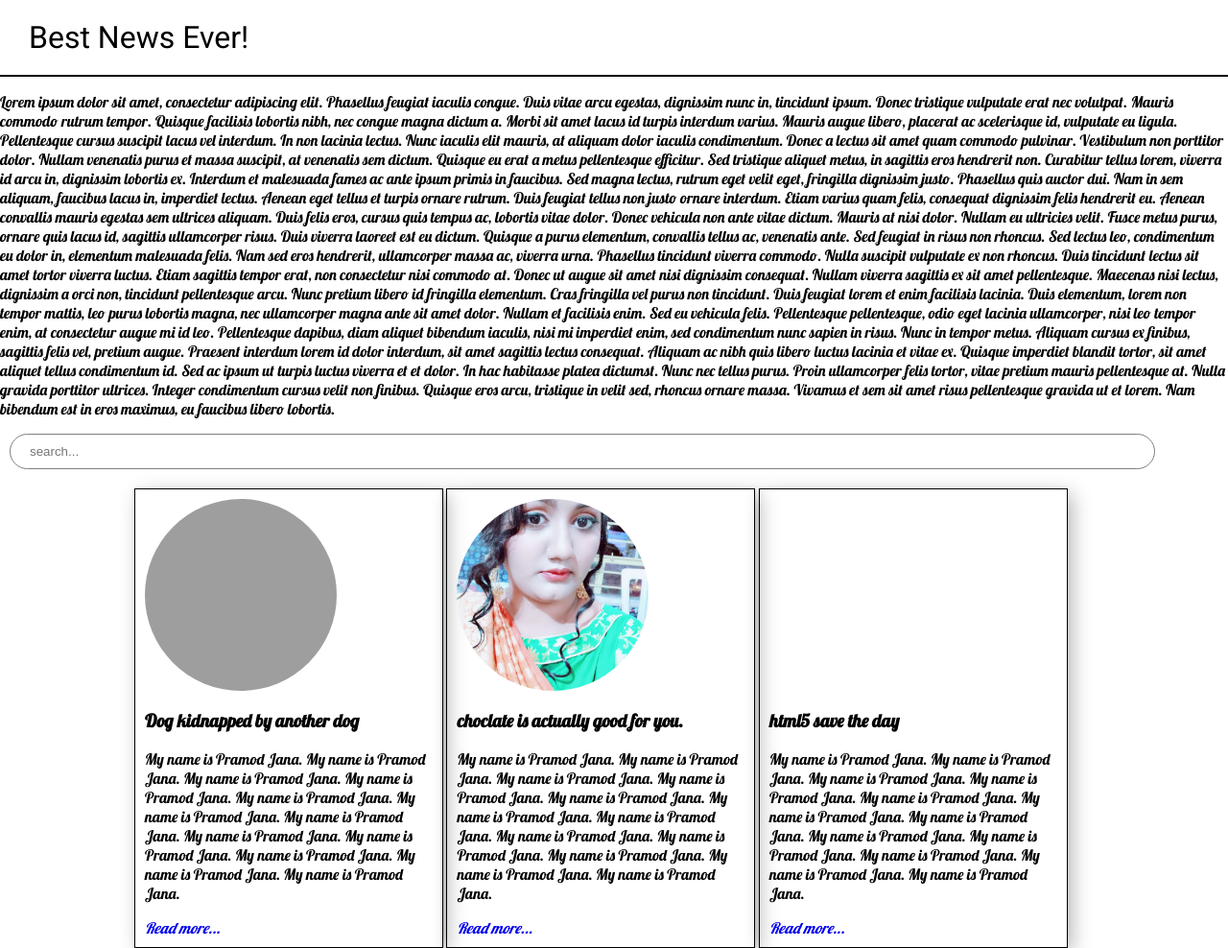
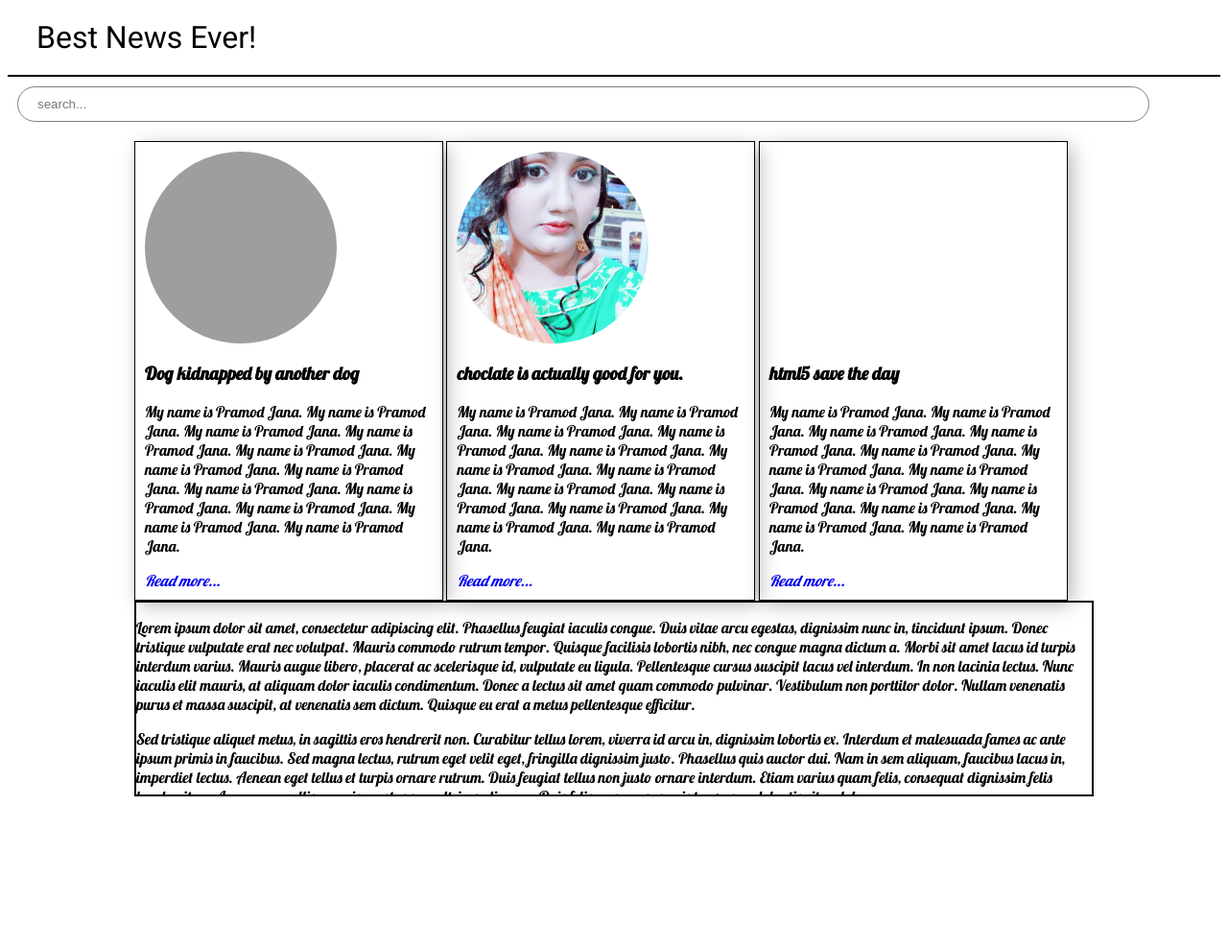
Before and after one commit to PramodJana/front-end, a plain HTML site: page text_site.html in a window 1280 px wide. Shown: the whole page at 96% size. After the commit the page ends 838 px from the top, so only its background shows below. Drawn offline with Linux system fonts and the light colour scheme; grey boxes are pictures that could not be loaded.

Commit message:
final commit of css code

```diff
--- a/css/style.css
+++ b/css/style.css
@@ -5,7 +5,7 @@ body
 {
   font-family: 'Lobster', cursive;
   font-weight: 300 !important;
-  margin: 0px;
+
 
 }
 
@@ -23,7 +23,23 @@ body h1
 #main-header
 {
   border-bottom:2px solid black;
+  position: relative;
+  width:100%;
+  background: rgba(255, 255, 255, 0.5);
+  top: 0px;
+  left: 0px;
 }
+
+/* #main-header ::before
+{
+  content : "";
+  display: block;
+  width: 5px;
+  height: 30px;
+  background: black;
+  position: absolute;
+  top: 0px;
+} */
 
 #top-stories
 {
@@ -92,3 +108,11 @@ article:active
 {
   opacity: .4;
 }
+
+.my-text
+{
+  max-height: 200px;
+  overflow: scroll;
+  overflow-x: hidden;
+  border:2px solid black;
+}
--- a/text_site.html
+++ b/text_site.html
@@ -15,16 +15,7 @@
     <h1 id="site-title">Best News Ever!</h1>
   </header>
 
-  <p>
-Lorem ipsum dolor sit amet, consectetur adipiscing elit. Phasellus feugiat iaculis congue. Duis vitae arcu egestas, dignissim nunc in, tincidunt ipsum. Donec tristique vulputate erat nec volutpat. Mauris commodo rutrum tempor. Quisque facilisis lobortis nibh, nec congue magna dictum a. Morbi sit amet lacus id turpis interdum varius. Mauris augue libero, placerat ac scelerisque id, vulputate eu ligula. Pellentesque cursus suscipit lacus vel interdum. In non lacinia lectus. Nunc iaculis elit mauris, at aliquam dolor iaculis condimentum. Donec a lectus sit amet quam commodo pulvinar. Vestibulum non porttitor dolor. Nullam venenatis purus et massa suscipit, at venenatis sem dictum. Quisque eu erat a metus pellentesque efficitur.
 
-Sed tristique aliquet metus, in sagittis eros hendrerit non. Curabitur tellus lorem, viverra id arcu in, dignissim lobortis ex. Interdum et malesuada fames ac ante ipsum primis in faucibus. Sed magna lectus, rutrum eget velit eget, fringilla dignissim justo. Phasellus quis auctor dui. Nam in sem aliquam, faucibus lacus in, imperdiet lectus. Aenean eget tellus et turpis ornare rutrum. Duis feugiat tellus non justo ornare interdum. Etiam varius quam felis, consequat dignissim felis hendrerit eu. Aenean convallis mauris egestas sem ultrices aliquam. Duis felis eros, cursus quis tempus ac, lobortis vitae dolor.
-
-Donec vehicula non ante vitae dictum. Mauris at nisi dolor. Nullam eu ultricies velit. Fusce metus purus, ornare quis lacus id, sagittis ullamcorper risus. Duis viverra laoreet est eu dictum. Quisque a purus elementum, convallis tellus ac, venenatis ante. Sed feugiat in risus non rhoncus. Sed lectus leo, condimentum eu dolor in, elementum malesuada felis. Nam sed eros hendrerit, ullamcorper massa ac, viverra urna. Phasellus tincidunt viverra commodo. Nulla suscipit vulputate ex non rhoncus. Duis tincidunt lectus sit amet tortor viverra luctus. Etiam sagittis tempor erat, non consectetur nisi commodo at. Donec ut augue sit amet nisi dignissim consequat.
-
-Nullam viverra sagittis ex sit amet pellentesque. Maecenas nisi lectus, dignissim a orci non, tincidunt pellentesque arcu. Nunc pretium libero id fringilla elementum. Cras fringilla vel purus non tincidunt. Duis feugiat lorem et enim facilisis lacinia. Duis elementum, lorem non tempor mattis, leo purus lobortis magna, nec ullamcorper magna ante sit amet dolor. Nullam et facilisis enim. Sed eu vehicula felis. Pellentesque pellentesque, odio eget lacinia ullamcorper, nisi leo tempor enim, at consectetur augue mi id leo. Pellentesque dapibus, diam aliquet bibendum iaculis, nisi mi imperdiet enim, sed condimentum nunc sapien in risus. Nunc in tempor metus. Aliquam cursus ex finibus, sagittis felis vel, pretium augue. Praesent interdum lorem id dolor interdum, sit amet sagittis lectus consequat. Aliquam ac nibh quis libero luctus lacinia et vitae ex. Quisque imperdiet blandit tortor, sit amet aliquet tellus condimentum id.
-
-Sed ac ipsum ut turpis luctus viverra et et dolor. In hac habitasse platea dictumst. Nunc nec tellus purus. Proin ullamcorper felis tortor, vitae pretium mauris pellentesque at. Nulla gravida porttitor ultrices. Integer condimentum cursus velit non finibus. Quisque eros arcu, tristique in velit sed, rhoncus ornare massa. Vivamus et sem sit amet risus pellentesque gravida ut et lorem. Nam bibendum est in eros maximus, eu faucibus libero lobortis.</p>
 
 <input type="text" name="" value="" class="my-input" placeholder="search...">
 
@@ -58,6 +49,21 @@ Sed ac ipsum ut turpis luctus viverra et et dolor. In hac habitasse platea dictu
   My name is Pramod Jana. My name is Pramod Jana. My name is Pramod Jana. </p>
   <a href="#" class="more-link">Read more...</a>
     </article>
-  </section>
+
+<div class="my-text">
+    <p>
+    Lorem ipsum dolor sit amet, consectetur adipiscing elit. Phasellus feugiat iaculis congue. Duis vitae arcu egestas, dignissim nunc in, tincidunt ipsum. Donec tristique vulputate erat nec volutpat. Mauris commodo rutrum tempor. Quisque facilisis lobortis nibh, nec congue magna dictum a. Morbi sit amet lacus id turpis interdum varius. Mauris augue libero, placerat ac scelerisque id, vulputate eu ligula. Pellentesque cursus suscipit lacus vel interdum. In non lacinia lectus. Nunc iaculis elit mauris, at aliquam dolor iaculis condimentum. Donec a lectus sit amet quam commodo pulvinar. Vestibulum non porttitor dolor. Nullam venenatis purus et massa suscipit, at venenatis sem dictum. Quisque eu erat a metus pellentesque efficitur.</p>
+
+    <p>Sed tristique aliquet metus, in sagittis eros hendrerit non. Curabitur tellus lorem, viverra id arcu in, dignissim lobortis ex. Interdum et malesuada fames ac ante ipsum primis in faucibus. Sed magna lectus, rutrum eget velit eget, fringilla dignissim justo. Phasellus quis auctor dui. Nam in sem aliquam, faucibus lacus in, imperdiet lectus. Aenean eget tellus et turpis ornare rutrum. Duis feugiat tellus non justo ornare interdum. Etiam varius quam felis, consequat dignissim felis hendrerit eu. Aenean convallis mauris egestas sem ultrices aliquam. Duis felis eros, cursus quis tempus ac, lobortis vitae dolor.</p>
+
+    <p>Donec vehicula non ante vitae dictum. Mauris at nisi dolor. Nullam eu ultricies velit. Fusce metus purus, ornare quis lacus id, sagittis ullamcorper risus. Duis viverra laoreet est eu dictum. Quisque a purus elementum, convallis tellus ac, venenatis ante. Sed feugiat in risus non rhoncus. Sed lectus leo, condimentum eu dolor in, elementum malesuada felis. Nam sed eros hendrerit, ullamcorper massa ac, viverra urna. Phasellus tincidunt viverra commodo. Nulla suscipit vulputate ex non rhoncus. Duis tincidunt lectus sit amet tortor viverra luctus. Etiam sagittis tempor erat, non consectetur nisi commodo at. Donec ut augue sit amet nisi dignissim consequat.</p>
+
+    <p>Nullam viverra sagittis ex sit amet pellentesque. Maecenas nisi lectus, dignissim a orci non, tincidunt pellentesque arcu. Nunc pretium libero id fringilla elementum. Cras fringilla vel purus non tincidunt. Duis feugiat lorem et enim facilisis lacinia. Duis elementum, lorem non tempor mattis, leo purus lobortis magna, nec ullamcorper magna ante sit amet dolor. Nullam et facilisis enim. Sed eu vehicula felis. Pellentesque pellentesque, odio eget lacinia ullamcorper, nisi leo tempor enim, at consectetur augue mi id leo. Pellentesque dapibus, diam aliquet bibendum iaculis, nisi mi imperdiet enim, sed condimentum nunc sapien in risus. Nunc in tempor metus. Aliquam cursus ex finibus, sagittis felis vel, pretium augue. Praesent interdum lorem id dolor interdum, sit amet sagittis lectus consequat. Aliquam ac nibh quis libero luctus lacinia et vitae ex. Quisque imperdiet blandit tortor, sit amet aliquet tellus condimentum id.</p>
+
+    <p>Sed ac ipsum ut turpis luctus viverra et et dolor. In hac habitasse platea dictumst. Nunc nec tellus purus. Proin ullamcorper felis tortor, vitae pretium mauris pellentesque at. Nulla gravida porttitor ultrices. Integer condimentum cursus velit non finibus. Quisque eros arcu, tristique in velit sed, rhoncus ornare massa. Vivamus et sem sit amet risus pellentesque gravida ut et lorem. Nam bibendum est in eros maximus, eu faucibus libero lobortis.</p>
+</div>
+</section>
+
+
   </body>
 </html>
```
